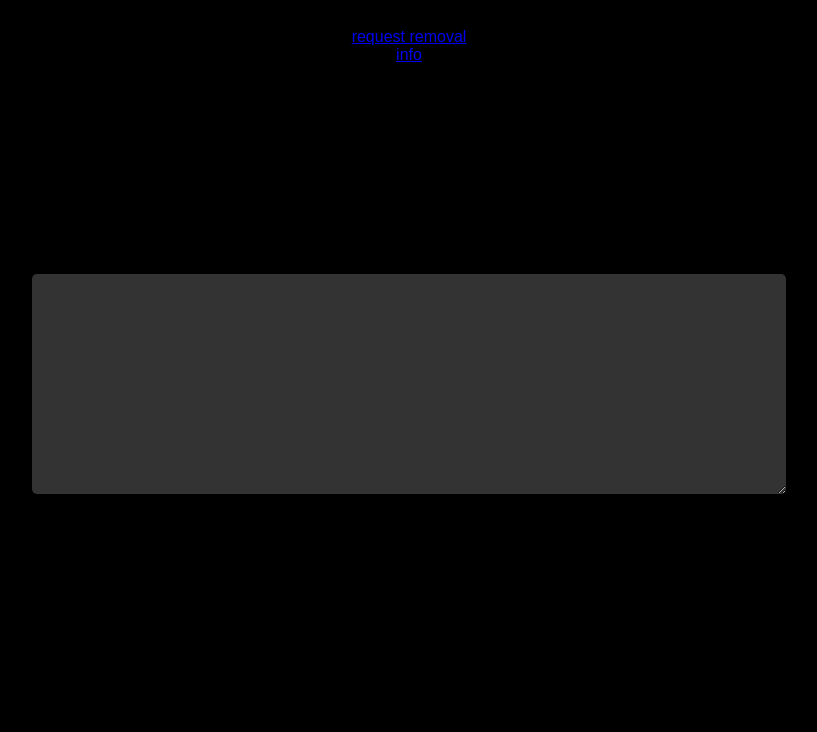
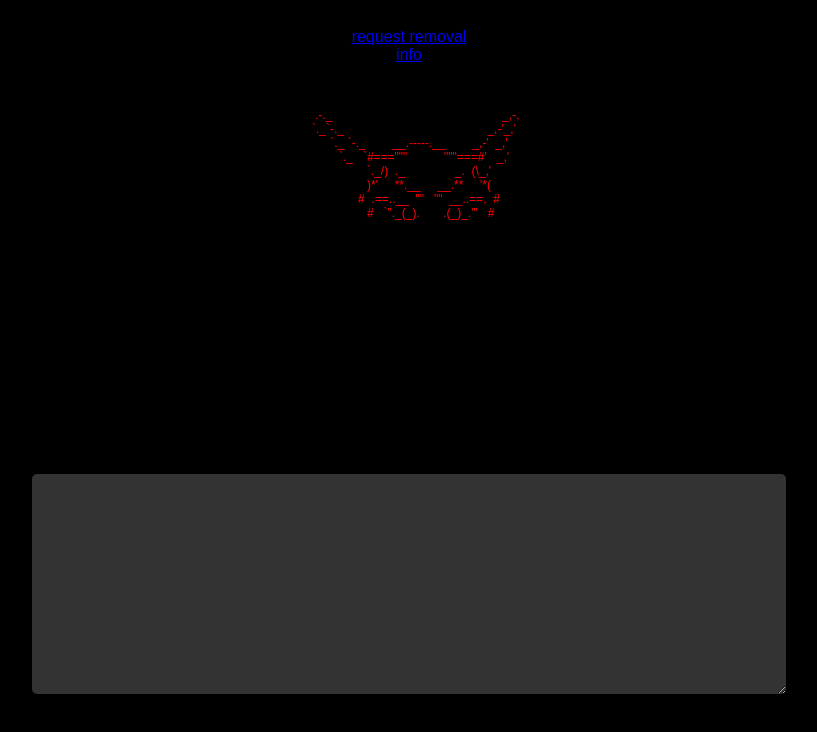
Before and after one commit to reloadeem/r0xw4, a plain HTML site: page x-134-p/Kh9JW4.html in a window 1280 px wide. Shown: the whole page, without its empty margins (231-1048 px from the left). Drawn offline with Linux system fonts and the light colour scheme.

Commit message:
Update Kh9JW4.html

```diff
--- a/x-134-p/Kh9JW4.html
+++ b/x-134-p/Kh9JW4.html
@@ -5,6 +5,36 @@
     <meta name="viewport" content="width=device-width, initial-scale=1.0">
     <title>r0xw4</title>
     <style>
+        /* Zmiana koloru paska przewijania na czarny */
+::-webkit-scrollbar {
+    width: 12px;
+}
+
+/* Kolor paska przewijania */
+::-webkit-scrollbar-thumb {
+    background-color: #000;
+}
+
+/* Kolor i styl paska przewijania w momencie najechania myszką */
+::-webkit-scrollbar-thumb:hover {
+    background-color: #333;
+}
+
+/* Kolor i styl obszaru paska przewijania */
+::-webkit-scrollbar-track {
+    background-color: #222;
+}
+
+/* Zmiana kształtu paska przewijania na prostokątny */
+::-webkit-scrollbar-thumb:horizontal {
+    border-radius: 0;
+}
+
+/* Zmiana kształtu paska przewijania na prostokątny */
+::-webkit-scrollbar-thumb:vertical {
+    border-radius: 0;
+}
+
         body {
             background-color: #000;
             color: #fff;
@@ -30,11 +60,29 @@
             border-radius: 5px;
             font-family: Arial, sans-serif;
         }
+
+                .devil {
+            font-size: 0.75em;
+            color: #ff0000;
+            white-space: pre;
+        }
+
     </style>
 </head>
 <body>
   <a href="https://r0xw4.space/remove"> request removal</a> <br>
-  <a href="https://r0xw4.space/info"> info </a>
+  <a href="https://r0xw4.space/info"> info </a> <br>
+    <br>
+    <p class="devil">
+     .-._                                                   _,-,
+   `._`-._                                           _,-'_,'
+      `._ `-._        __.-----.__        _,-'  _,'
+         `._   `#==="""           """===#'   _,'
+            `._/)  ._               _.  (\_,'
+             )*'     **.__     __.**     '*(
+             #  .==..__  ""   ""  __..==,  #
+             #   `"._(_).       .(_)_."'   #
+    </p> <br>
     <div id="container">
         <textarea id="custom-textarea" placeholder="x" readonly></textarea>
     </div>
```
